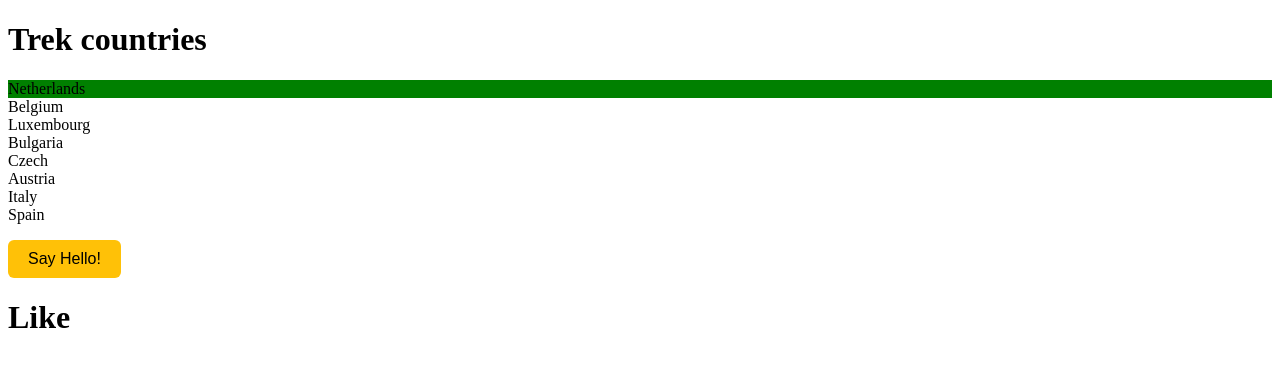
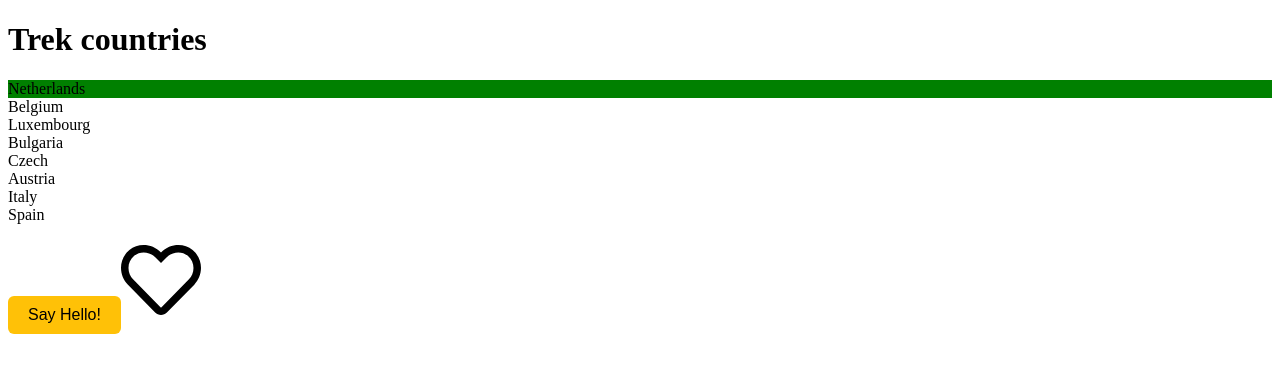
Before and after one commit to LamiaRimty/TrekStory, a React (Vite) app in the folder rim-trek/: page / in a window 1280 px wide. Shown: the top 372 px of the page. Built offline with nearby package versions, Linux system fonts and the light colour scheme.

Commit message:
Toggle a heart

```diff
--- a/rim-trek/src/App.tsx
+++ b/rim-trek/src/App.tsx
@@ -1,7 +1,7 @@
 import Button from "./components/Button/Button";
 import Alert from "./components/alert";
 import ListofGroup from "./components/ListofGroup";
-import Like from "./components/Like/Like";
+import Like from "./components/Like";
 import { useState } from "react";
 
 function App() {
@@ -38,7 +38,7 @@ function App() {
       <Button color="warning" onClick={() => setAlertVisible(true)}>
         Say Hello!
       </Button>
-      <Like />
+      <Like onClick={() => console.log("Clicked")} />
     </div>
   );
 }
--- /dev/null
+++ b/rim-trek/src/components/Like.tsx
@@ -0,0 +1,31 @@
+import { useState } from "react";
+import { FaRegHeart, FaHeart } from "react-icons/fa";
+
+interface LikeProps {
+  onClick: () => void;
+}
+
+const Like = ({ onClick }: LikeProps) => {
+  const [like, setLike] = useState(false);
+
+  const toggle = () => {
+    setLike(() => !like);
+    onClick();
+  };
+
+  if (like) {
+    return (
+      <FaHeart
+        size={80}
+        style={{ cursor: "pointer" }}
+        color="red"
+        onClick={toggle}
+      />
+    );
+  }
+  return (
+    <FaRegHeart size={80} style={{ cursor: "pointer" }} onClick={toggle} />
+  );
+};
+
+export default Like;
--- a/rim-trek/src/components/Like/Like.tsx
+++ /dev/null
@@ -1,17 +0,0 @@
-import { useState } from "react";
-
-const Like = () => {
-  const [liked, setLiked] = useState(false);
-  return (
-    <div>
-      <h1
-        style={{ color: liked ? "red" : "black" }} //keeps track of whether the text should be red of black
-        onClick={() => setLiked(!liked)} //When you click the <h1>, setIsRed(!isRed) flips the state.
-      >
-        Like
-      </h1>
-    </div>
-  );
-};
-
-export default Like;
```
Also changed, not shown: rim-trek/src/components/Like/Like.css (deleted).
